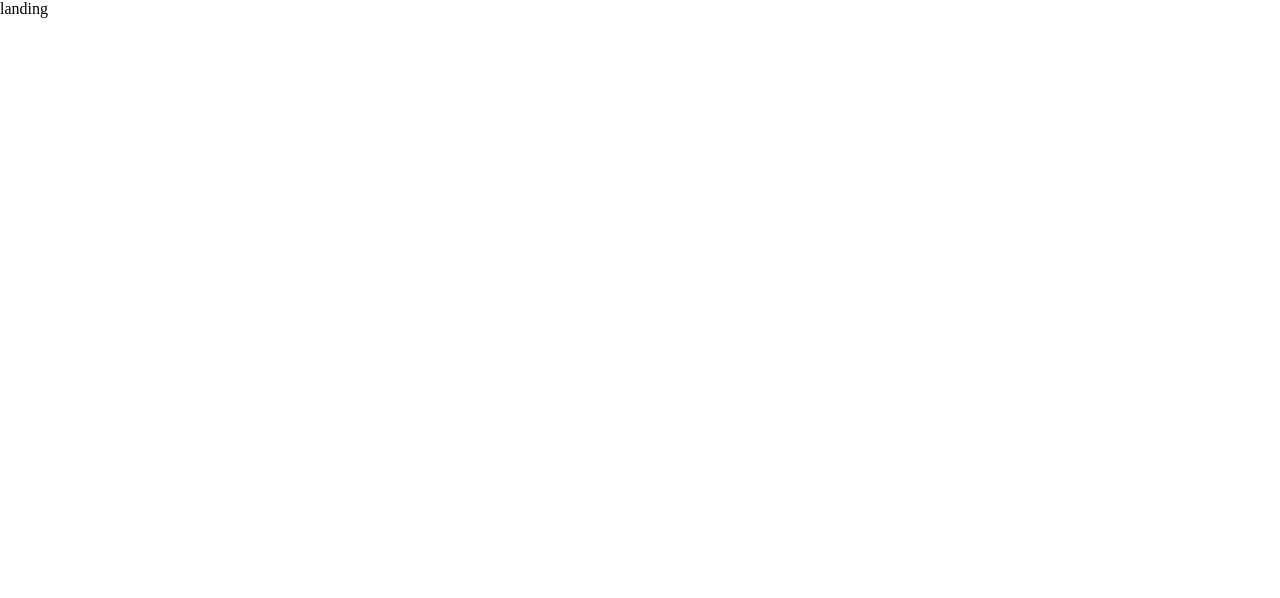
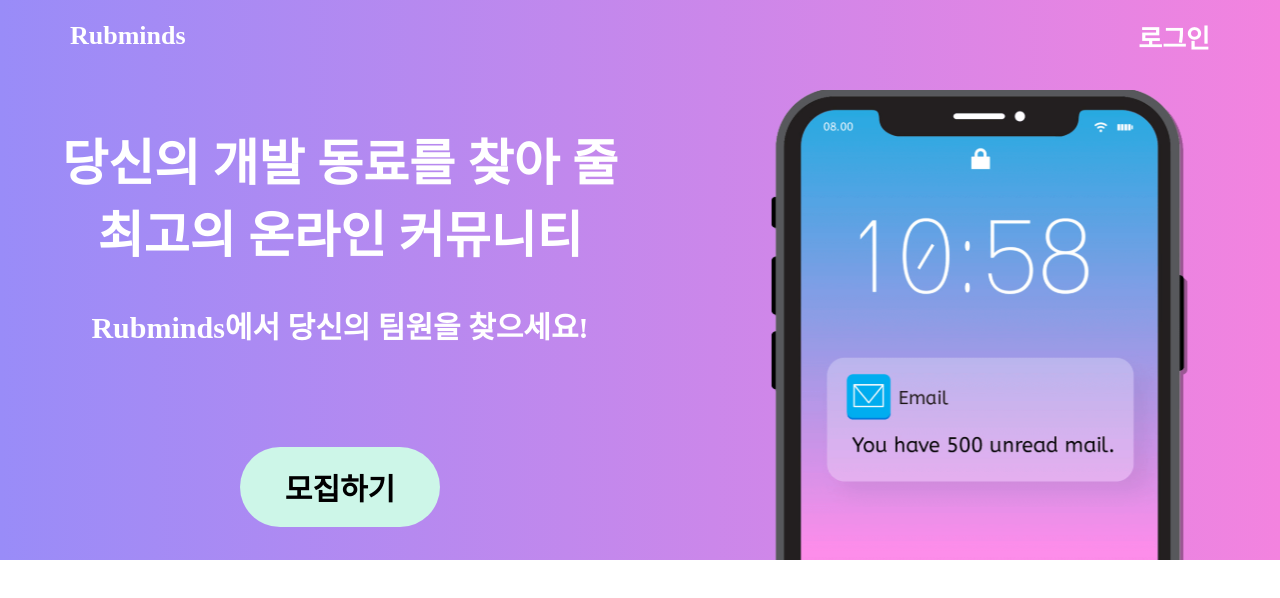
Before and after one commit to Rubminds/rubminds-frontend, a React (Create React App) app: page / in a window 1280 px wide. Shown: the top 598 px of the page. Built offline with nearby package versions, Linux system fonts and the light colour scheme.

Commit message:
feat: 헤더 컴포넌트 추가 및 랜딩페이지 배너 구성(#2)

```diff
--- a/package.json
+++ b/package.json
@@ -9,6 +9,7 @@
     "axios": "^0.24.0",
     "react": "^17.0.2",
     "react-dom": "^17.0.2",
+    "react-icons": "^4.3.1",
     "react-router-dom": "^5.3.0",
     "react-scripts": "4.0.3",
     "redux": "^4.1.2",
--- /dev/null
+++ b/src/assets/imgs/index.js
@@ -0,0 +1 @@
+export { ReactComponent as Iphone} from './iphone.svg';
--- a/src/common/GlobalStyle.js
+++ b/src/common/GlobalStyle.js
@@ -1,14 +1,17 @@
 import { createGlobalStyle } from "styled-components"
 
 const GlobalStyles = createGlobalStyle`
-* {
-    margin: 0 0;
-    padding:0 0;
-}
 body {
     height: 100%;
-    width:100%;
     font-size:16px; //1rem
+    margin:0px;
+    padding:0px;
+}
+div{
+    -webkit-box-sizing:border-box;
+}
+nav{
+    -webkit-box-sizing:border-box;
 }
 button {
     text-decoration: none;
@@ -27,6 +30,8 @@ li{
 ul{
     display:flex;
     list-style: none;
+    padding:0px;
+    margin:0px;
 }
 input:focus{
     outline:none;
--- /dev/null
+++ b/src/components/Header/index.js
@@ -0,0 +1,13 @@
+import React from 'react';
+import * as S from './style';
+
+const Header = () => {
+  return (
+    <S.HeaderWrapper>
+      <S.HeaderContent>Rubminds</S.HeaderContent>
+      <S.HeaderContent>로그인</S.HeaderContent>
+    </S.HeaderWrapper>
+  );
+};
+
+export default Header;
--- /dev/null
+++ b/src/components/Header/style.js
@@ -0,0 +1,20 @@
+import styled from 'styled-components';
+
+export const HeaderWrapper = styled.nav`
+  position: fixed;
+  top: 0;
+  background-color: inherit;
+  width: 100%;
+  height: 72px;
+  display: flex;
+  justify-content: space-between;
+  align-items: center;
+  z-index:9999;
+  padding:0 70px;
+`;
+
+export const HeaderContent = styled.label`
+  font-size: 26px;
+  color: #ffffff;
+  font-weight: bold;
+`;
--- /dev/null
+++ b/src/components/index.js
@@ -0,0 +1 @@
+export { default as Header} from './Header';
--- a/src/pages/App.js
+++ b/src/pages/App.js
@@ -5,12 +5,14 @@ import { ThemeProvider } from 'styled-components';
 import theme from '../common/theme';
 import GlobalStyles from '../common/GlobalStyle';
 import LandingPage from './LandingPage';
+import {Header} from '../components'
 
 const App = () => {
   return (
     <ThemeProvider theme={theme}>
       <GlobalStyles />
       <Router>
+        <Header/>
         <Switch>
           <Route exact path="/" component={LandingPage} />
         </Switch>
--- a/src/pages/LandingPage/index.js
+++ b/src/pages/LandingPage/index.js
@@ -1,9 +1,25 @@
 import React from 'react';
+import * as S from './style';
 
-const LandingPage = () =>{
-    return(
-        <div>landing</div>
-    )
-}
+import { Iphone } from '../../assets/imgs';
+
+const LandingPage = () => {
+  return (
+    <>
+      <S.LandingWrapper>
+        <S.LandingBanner>
+          <S.BannerTextBox>
+            <S.BannerText fontSize="50px">당신의 개발 동료를 찾아 줄</S.BannerText>
+            <S.BannerText fontSize="50px">최고의 온라인 커뮤니티</S.BannerText>
+            <br/><br/>
+            <S.BannerText fontSize="30px">Rubminds에서 당신의 팀원을 찾으세요!</S.BannerText>
+            <S.RecruitBtn>모집하기</S.RecruitBtn>
+          </S.BannerTextBox>
+          <Iphone width="600px" height="100%"/>
+        </S.LandingBanner>
+      </S.LandingWrapper>
+    </>
+  );
+};
 
 export default LandingPage;
--- /dev/null
+++ b/src/pages/LandingPage/style.js
@@ -0,0 +1,41 @@
+import styled from 'styled-components'
+
+export const LandingWrapper = styled.div`
+    display:flex;
+    flex-direction:column;
+    position:relative;
+`
+
+export const LandingBanner = styled.div`
+    height:560px;
+    width:100%;
+    background:linear-gradient(to right, #998CF8, #F383DF);
+    padding-top: 90px;
+    display:flex;
+    justify-content:center;
+    align-items:center;
+`
+
+export const BannerTextBox = styled.div`
+    display:flex;
+    flex-direction:column;
+    align-items:center;
+    padding:0 60px;
+`
+
+export const BannerText = styled.label`
+    font-size:${(props) => props.fontSize && props.fontSize};
+    color:#ffffff;
+    font-weight:bold;
+`
+
+export const RecruitBtn = styled.button`
+    margin-top:100px;
+    border-radius:50px;
+    background-color:#CDF6E8;
+    border:none;
+    width:200px;
+    height:80px;
+    font-size:30px;
+    font-weight:bold;
+`
```
Also changed, not shown: src/assets/imgs/iphone.svg (added), 1 other file (tests, documents, lock files or other folders).
